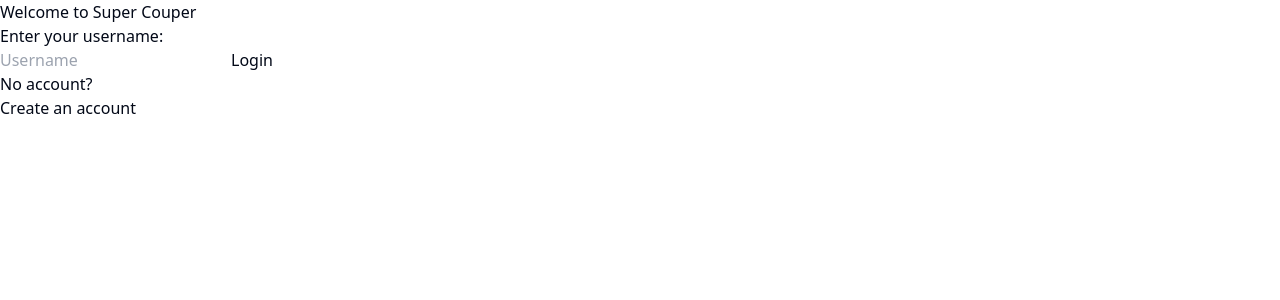
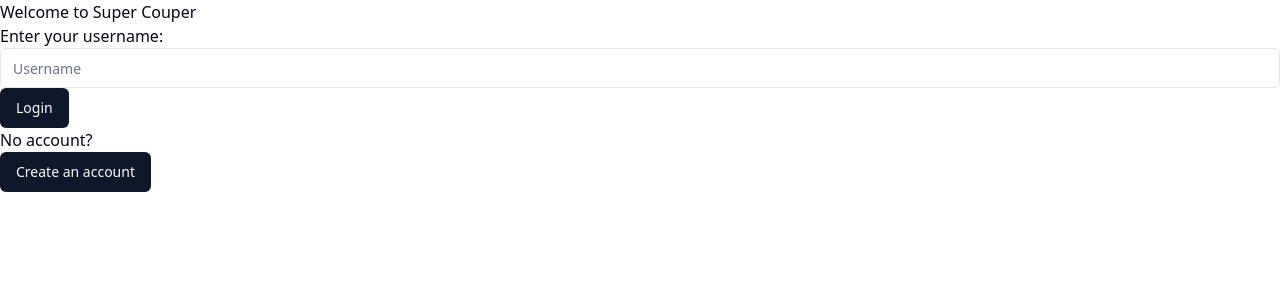
Before and after one commit to batec2/CoupOnline, a React (Vite) app in the folder frontend/: page /login in a window 1280 px wide. Shown: the top 300 px of the page. Built offline with nearby package versions, Linux system fonts and the light colour scheme; no server answers.

Commit message:
converted login items to shadcn

```diff
--- /dev/null
+++ b/frontend/src/components/ui/input.jsx
@@ -0,0 +1,19 @@
+import * as React from "react"
+
+import { cn } from "@/lib/utils"
+
+const Input = React.forwardRef(({ className, type, ...props }, ref) => {
+  return (
+    (<input
+      type={type}
+      className={cn(
+        "flex h-10 w-full rounded-md border border-input bg-background px-3 py-2 text-sm ring-offset-background file:border-0 file:bg-transparent file:text-sm file:font-medium placeholder:text-muted-foreground focus-visible:outline-none focus-visible:ring-2 focus-visible:ring-ring focus-visible:ring-offset-2 disabled:cursor-not-allowed disabled:opacity-50",
+        className
+      )}
+      ref={ref}
+      {...props} />)
+  );
+})
+Input.displayName = "Input"
+
+export { Input }
--- a/frontend/src/pages/creation/creation.page.jsx
+++ b/frontend/src/pages/creation/creation.page.jsx
@@ -1,65 +1,89 @@
 import Cookies from "universal-cookie";
-import {useEffect, useState} from "react";
+import { useEffect, useState } from "react";
 import axios from "axios";
 import verifyAccount from "../../actions/verifyAccount.js";
+import { Input } from "@/components/ui/input.jsx";
+import { Button } from "@/components/ui/button.jsx";
 
-const cookies = new Cookies()
+const cookies = new Cookies();
 
 /**
  * Page for playing game and interacting with game state
  * @returns Game Page
  */
 const CreationPage = () => {
-  const [userName, setUserName] = useState("")
-  const [CurrentCookie, setCurrentCookie] = useState(cookies.get("PersonalCookie"))
-  const [screenName, setScreenName] = useState("")
-  const [Email, setEmail] = useState("")
-  const [CreatedCookie, setCreatedCookie] = useState(false)
+  const [userName, setUserName] = useState("");
+  const [CurrentCookie, setCurrentCookie] = useState(
+    cookies.get("PersonalCookie")
+  );
+  const [screenName, setScreenName] = useState("");
+  const [Email, setEmail] = useState("");
+  const [CreatedCookie, setCreatedCookie] = useState(false);
 
   useEffect(() => {
-    if(CreatedCookie === true){
+    if (CreatedCookie === true) {
       verifyAccount(userName).then((res) => {
-          if (res === true){
-            window.alert("Account with this username already exists.")
-            return
+        if (res === true) {
+          window.alert("Account with this username already exists.");
+          return;
         }
-          if (screenName === ""){
-            window.alert("Input a ScreenName.")
-            return
+        if (screenName === "") {
+          window.alert("Input a ScreenName.");
+          return;
         }
-          if (Email === ""){
-            window.alert("Input an Email.")
-            return
+        if (Email === "") {
+          window.alert("Input an Email.");
+          return;
         }
-          const makeNewAccount  = async () =>  {
-            const response = await axios.post("http://localhost:8080/players",
-            {userName: userName, screenName: screenName, email: Email},
-           {headers: {
+        const makeNewAccount = async () => {
+          const response = await axios.post(
+            "http://localhost:8080/players",
+            { userName: userName, screenName: screenName, email: Email },
+            {
+              headers: {
                 Accept: "application/json",
                 "Content-Type": "application/json;charset=UTF-8",
               },
-                  })
+            }
+          );
 
-            cookies.set("PersonalCookie", response.data._id)
-            setCurrentCookie(cookies.get("PersonalCookie"))
+          cookies.set("PersonalCookie", response.data._id);
+          setCurrentCookie(cookies.get("PersonalCookie"));
+        };
+
+        if (CreatedCookie === true) {
+          makeNewAccount();
         }
-
-        if(CreatedCookie === true){
-          makeNewAccount()
+      });
+      setCreatedCookie(false);
     }
-        })
-    setCreatedCookie(false)
-  }}, [CreatedCookie, Email, userName, screenName, CurrentCookie]);
-
-
+  }, [CreatedCookie, Email, userName, screenName, CurrentCookie]);
 
   return (
     <div>
       <h1>Creation Page</h1>
-      <p>User Name</p><input type="text" onChange={(e) => setUserName(e.target.value)}/><br/>
-      <p>Screen Name</p><input type="text" onChange={(e) => setScreenName(e.target.value)}/><br/>
-      <p>Email</p><input type="email" onChange={(e) => setEmail(e.target.value)}/><br/>
-      <button onClick={() => {setCreatedCookie(true)}}>Create Account</button>
+      <p>User Name</p>
+      <Input
+        type="username"
+        onChange={(e) => setUserName(e.target.value)}
+      ></Input>
+      <br />
+      <p>Screen Name</p>
+      <Input
+        type="screenname"
+        onChange={(e) => setScreenName(e.target.value)}
+      ></Input>
+      <br />
+      <p>Email</p>
+      <Input type="email" onChange={(e) => setEmail(e.target.value)}></Input>
+      <br />
+      <Button
+        onClick={() => {
+          setCreatedCookie(true);
+        }}
+      >
+        Create Account
+      </Button>
     </div>
   );
 };
--- a/frontend/src/pages/login/login.page.jsx
+++ b/frontend/src/pages/login/login.page.jsx
@@ -1,4 +1,4 @@
-import { useState, useEffect } from "react";
+import { useState, useEffect, useRef } from "react";
 import { useNavigate } from "react-router-dom";
 import { terminal } from "virtual:terminal";
 
@@ -7,6 +7,8 @@ import verifyAccount from "../../actions/verifyAccount";
 import Cookies from "universal-cookie";
 import retrieveAccountById from "../../actions/retrieveAccountById.js";
 import retrieveAccountByName from "../../actions/retrieveAccountByName.js";
+import { Button } from "@/components/ui/button.jsx";
+import { Input } from "@/components/ui/input.jsx";
 
 const cookies = new Cookies();
 
@@ -16,12 +18,14 @@ const cookies = new Cookies();
  */
 const LoginPage = () => {
   const navigate = useNavigate();
+  const username = useRef();
   const [LocalCookie, setLocalCookie] = useState(cookies.get("PersonalCookie"));
-  const [username, setUsername] = useState([]);
+  // const [username, setUsername] = useState([]);
   const [verified, setVerified] = useState(false);
 
   const handleUsernameInput = (e) => {
-    setUsername(e.target.value);
+    // setUsername(e.target.value);
+    username.current = e.target.value;
   };
 
   const handleCreateClick = () => {
@@ -42,7 +46,8 @@ const LoginPage = () => {
   useEffect(() => {
     if (LocalCookie !== undefined) {
       retrieveAccountById(LocalCookie).then((res) => {
-        setUsername(res.data.username);
+        // setUsername(res.data.username);
+        username.current = res.data.username;
         navigate("/room");
       });
     }
@@ -52,10 +57,14 @@ const LoginPage = () => {
     <div>
       <h1>Welcome to Super Couper</h1>
       <h2>Enter your username:</h2>
-      <TextField placeholder="Username" onChange={handleUsernameInput} />
-      <button onClick={handleLoginClick}>Login</button>
+      <Input
+        type="username"
+        placeholder="Username"
+        onChange={handleUsernameInput}
+      ></Input>
+      <Button onClick={handleLoginClick}>Login</Button>
       <h2>No account?</h2>
-      <button onClick={handleCreateClick}>Create an account</button>
+      <Button onClick={handleCreateClick}>Create an account</Button>
     </div>
   );
 };
```
Lines whose indentation alone changed are shown as unchanged.
